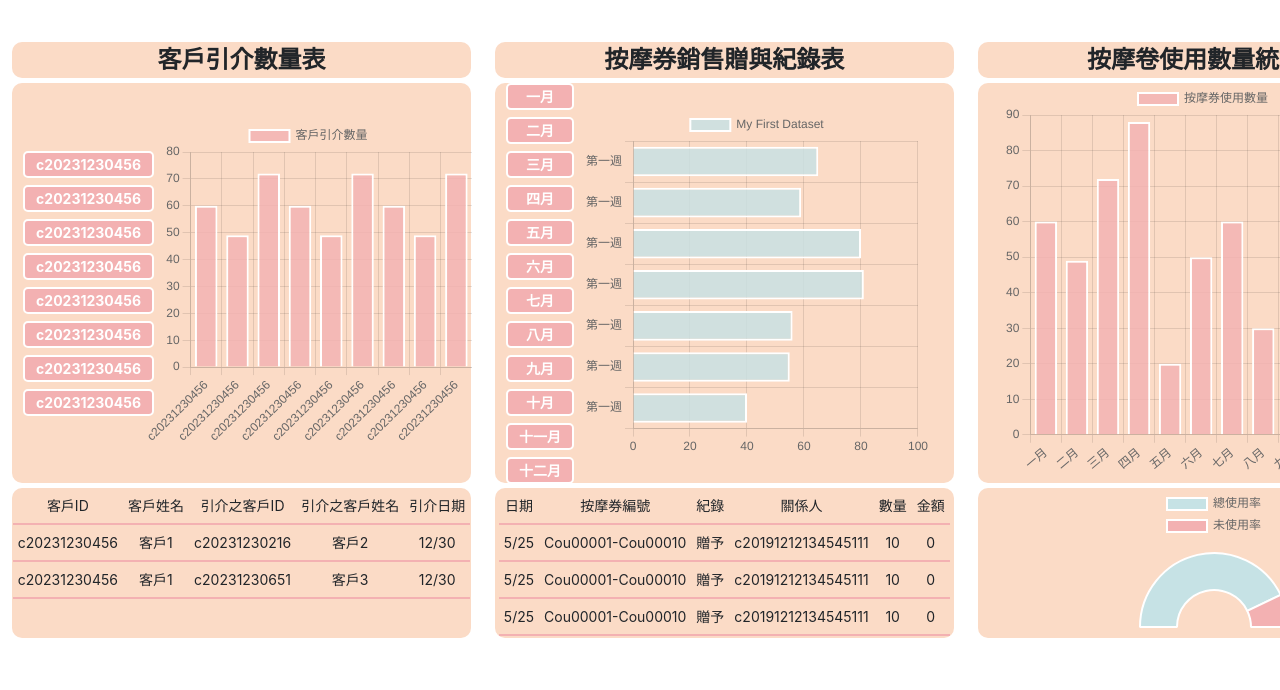
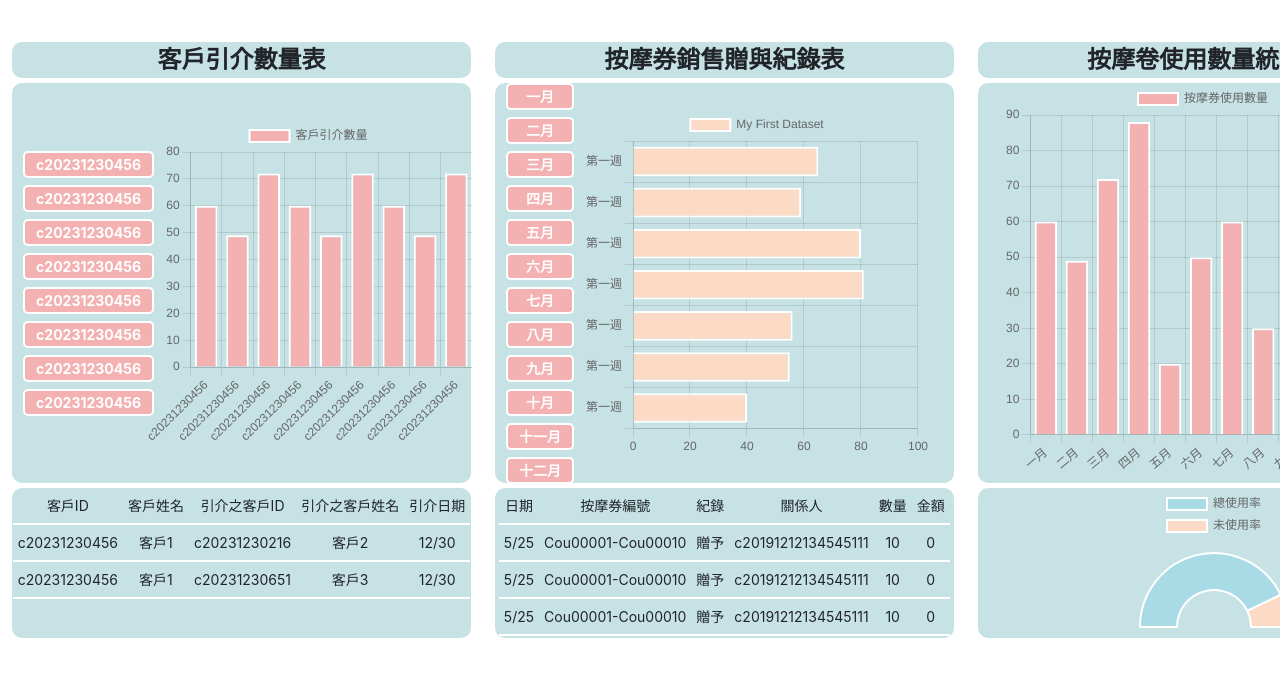
Before and after one commit to ijustwanthighergrade/1112_SE_FinalProject_group2, a Django app: page /appchart/ in a window 1280 px wide. Shown: the part 65-755 px from the top of the page. Run offline with Django 4.2, Linux system fonts and the light colour scheme; some libraries are stand-ins or nearby versions.

Commit message:
新顏色

```diff
--- a/Dashboard/static/css/APPchart.css
+++ b/Dashboard/static/css/APPchart.css
@@ -16,7 +16,7 @@ table{
     margin: auto;
 }
 .c{
-    border-bottom: 2px solid rgb(243, 177, 178);
+    border-bottom: 2px solid rgb(255, 255, 255);
     padding: 7px 5px;
 }
 .r{
@@ -55,7 +55,7 @@ table{
     width: 33.3%;
 }
 .block2{
-    background-color: rgb(251, 219, 198);
+    background-color: rgb(198, 226, 229) ;
     border-radius: 10px;
     margin: 0.5%;
     width: 95%;
--- a/Dashboard/static/js/APPchart_page/barchart-H.js
+++ b/Dashboard/static/js/APPchart_page/barchart-H.js
@@ -10,7 +10,7 @@ var myBarChart = new Chart(ctx2, {
     data: [65, 59, 80, 81, 56, 55, 40],
     fill: false,
     backgroundColor: [
-      'rgba(198, 226, 229, 0.8)'
+      'rgb(251, 219, 198)'
     ],
     borderColor: [
       'rgb(255, 255, 255)'
--- a/Dashboard/static/js/APPchart_page/barchart.js
+++ b/Dashboard/static/js/APPchart_page/barchart.js
@@ -6,7 +6,7 @@ var myChart = new Chart(ctx, {
     labels: ['c20231230456', 'c20231230456', 'c20231230456', 'c20231230456', 'c20231230456', 'c20231230456', 'c20231230456', 'c20231230456', 'c20231230456'],
     datasets: [{
       backgroundColor: [
-        'rgba(243, 177, 178, 0.8)'
+        'rgba(243, 177, 178)'
       ],
       borderColor: [
         'rgb(255, 255, 255)'
--- a/Dashboard/static/js/APPchart_page/barchart2.js
+++ b/Dashboard/static/js/APPchart_page/barchart2.js
@@ -6,7 +6,7 @@ var myChart = new Chart(ctx3, {
     labels: ['一月', '二月', '三月','四月','五月','六月','七月','八月','九月','十月','十一月','十二月'],
     datasets: [{
       backgroundColor: [
-        'rgba(243, 177, 178, 0.8)'
+        'rgba(243, 177, 178)'
       ],
       borderColor: [
         'rgb(255, 255, 255)'
--- a/Dashboard/static/js/APPchart_page/doughnut.js
+++ b/Dashboard/static/js/APPchart_page/doughnut.js
@@ -11,8 +11,8 @@ var myPieChart = new Chart(ctx4, {
     label: '總使用率',
     data: [300, 50],
     backgroundColor: [
-      'rgb(198, 226, 229)',
-      'rgb(243, 177, 178)'
+      'rgb(169, 219, 230)',
+      'rgb(251, 219, 198)'
     ],
     hoverOffset: 4
   }]
```
